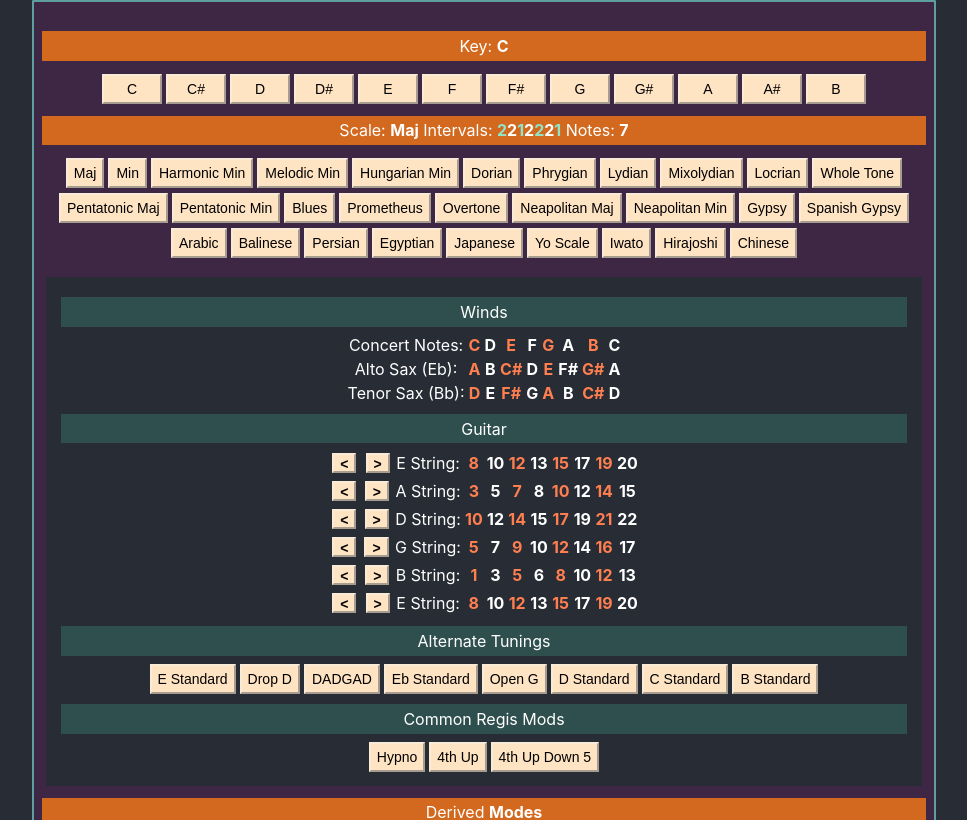
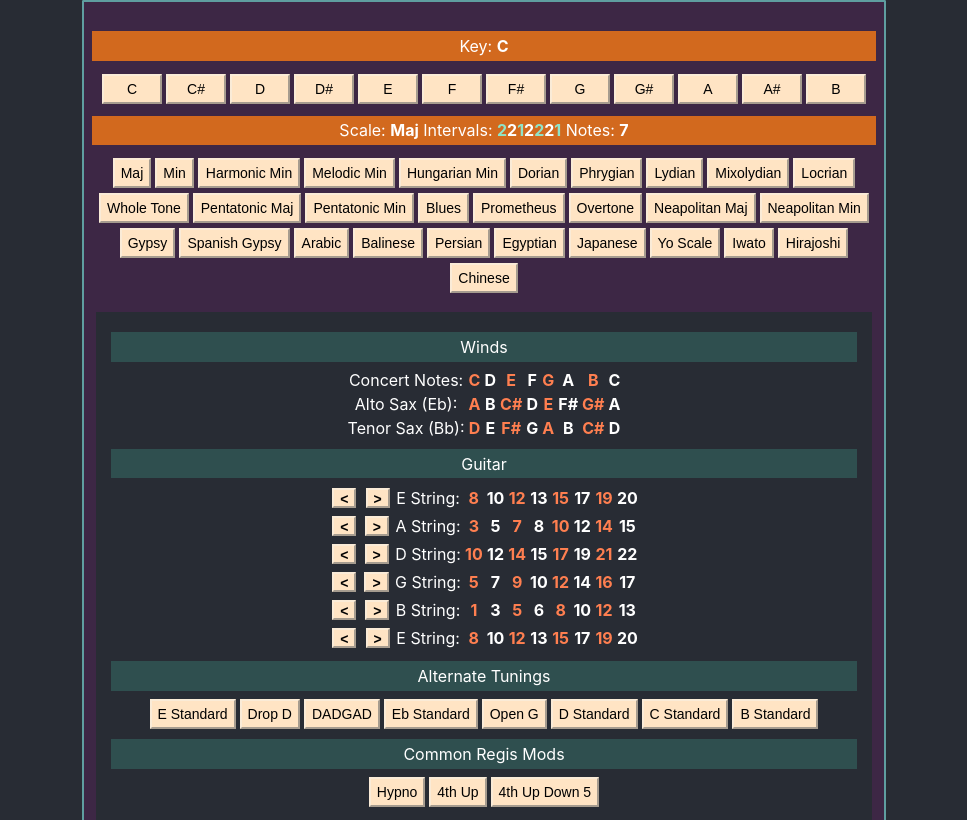
Before and after one commit to selfup/beepboop, a React (Create React App) app: page / in a window 1280 px wide. Shown: the top 820 px of the page, without its empty margins (156-1123 px from the left). Built offline with nearby package versions, Linux system fonts and the light colour scheme.

Commit message:
change max width

```diff
--- a/src/App.css
+++ b/src/App.css
@@ -44,7 +44,7 @@ button {
 .section {
   padding-top: 5px;
   padding-bottom: 5px;
-  max-width: 900px;
+  max-width: 800px;
 }
 
 .notes {
```
